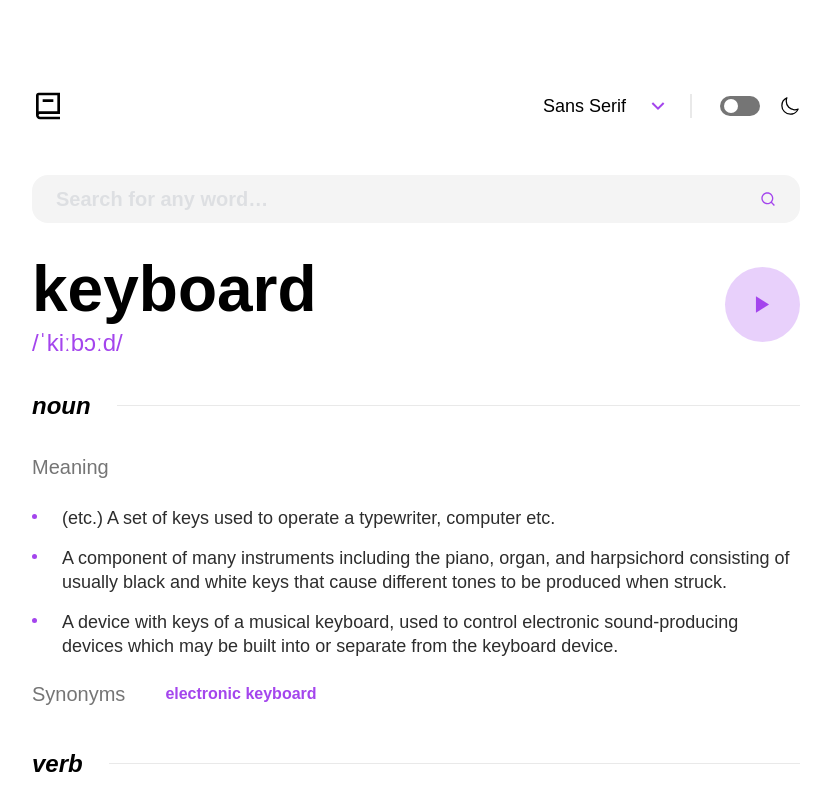
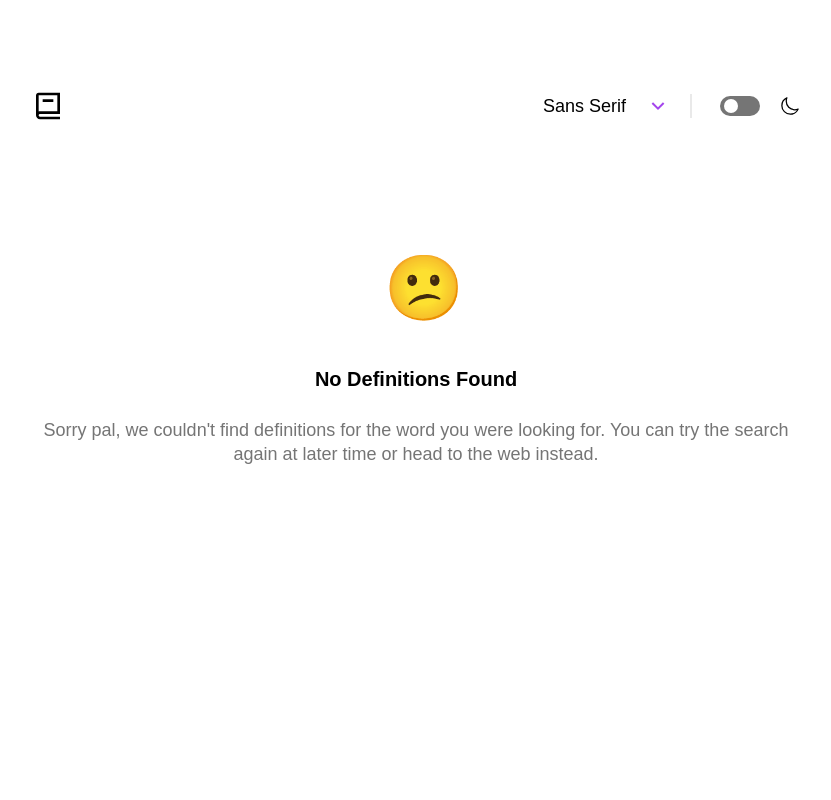
Before and after one commit to omarkarake/dictionary-app, a React (Vite) app: page / in a window 1280 px wide. Shown: the top 800 px of the page, without its empty margins (224-1055 px from the left). Built offline with nearby package versions, Linux system fonts and the light colour scheme.

Commit message:
done making not found page

```diff
--- a/src/components/Body.tsx
+++ b/src/components/Body.tsx
@@ -1,40 +1,40 @@
-import { useState } from "react";
-import { RiSearchLine } from "react-icons/ri";
-import { IoMdPlay } from "react-icons/io";
-import { LiaExternalLinkAltSolid } from "react-icons/lia";
+// import { useState } from "react";
+// import { RiSearchLine } from "react-icons/ri";
+// import { IoMdPlay } from "react-icons/io";
+// import { LiaExternalLinkAltSolid } from "react-icons/lia";
 
 const Body = () => {
-  const [inputValue, setInputValue] = useState("");
-  const [borderColor, setBorderColor] = useState("");
-  const [borderColorRed, setBorderColorRed] = useState("");
-  const [playHoverEffect, setPlayHoverEffect] = useState(false);
-  console.log(playHoverEffect);
+  // const [inputValue, setInputValue] = useState("");
+  // const [borderColor, setBorderColor] = useState("");
+  // const [borderColorRed, setBorderColorRed] = useState("");
+  // const [playHoverEffect, setPlayHoverEffect] = useState(false);
+  // console.log(playHoverEffect);
 
-  const handleInputChange = (e: React.ChangeEvent<HTMLInputElement>) => {
-    const value = e.target.value;
-    setInputValue(value);
-    setBorderColor(value !== "" ? "border-purple" : ""); // Reset border purple color on typing
-    setBorderColorRed(value !== "" ? "" : ""); // Reset border red color on typing
-  };
+  // const handleInputChange = (e: React.ChangeEvent<HTMLInputElement>) => {
+  //   const value = e.target.value;
+  //   setInputValue(value);
+  //   setBorderColor(value !== "" ? "border-purple" : ""); // Reset border purple color on typing
+  //   setBorderColorRed(value !== "" ? "" : ""); // Reset border red color on typing
+  // };
 
-  const handleSearchClick = () => {
-    setBorderColorRed(inputValue === "" ? "border-red" : "");
-    if (!inputValue) {
-      setBorderColor("border-red");
-    }
-  };
+  // const handleSearchClick = () => {
+  //   setBorderColorRed(inputValue === "" ? "border-red" : "");
+  //   if (!inputValue) {
+  //     setBorderColor("border-red");
+  //   }
+  // };
 
-  const handleMouseEnterPlay = () => {
-    setPlayHoverEffect(true);
-  };
+  // const handleMouseEnterPlay = () => {
+  //   setPlayHoverEffect(true);
+  // };
 
-  const handleMouseLeavePlay = () => {
-    setPlayHoverEffect(false);
-  };
+  // const handleMouseLeavePlay = () => {
+  //   setPlayHoverEffect(false);
+  // };
 
   return (
     <>
-      <div>
+      {/* <div>
         <div className="mt-6 md:mt-[51px]">
           <div
             className={`w-[100%] h-12 py-4 px-6 md:p-6 flex justify-between items-center bg-light dark:bg-darker rounded-2xl ${
@@ -181,6 +181,31 @@ const Body = () => {
             <LiaExternalLinkAltSolid className="ml-2 dark:text-gray" />
           </div>
         </div>
+      </div> */}
+      <div>
+        <div className="flex flex-col items-center">
+          <span
+            className="mt-[132px]"
+            role="img"
+            aria-label="rocket"
+            style={{
+              fontSize: "64px",
+              width: "64px",
+              height: "64px",
+              display: "inline-block",
+              textAlign: "center",
+              lineHeight: "64px",
+            }}
+          >
+            😕
+          </span>
+          <p className="font-bold text-[20px] mt-11 dark:text-lighter">No Definitions Found</p>
+          <p className="text-gray text-body-m mt-6 text-center mb-[350px]">
+            Sorry pal, we couldn't find definitions for the word you were
+            looking for. You can try the search again at later time or head to
+            the web instead.
+          </p>
+        </div>
       </div>
     </>
   );
```
